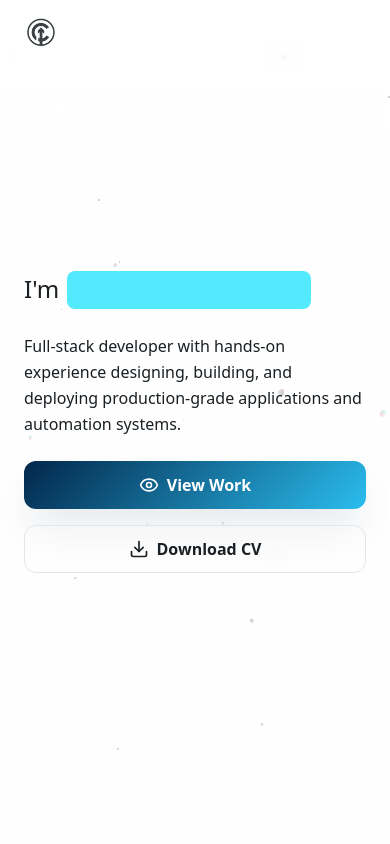
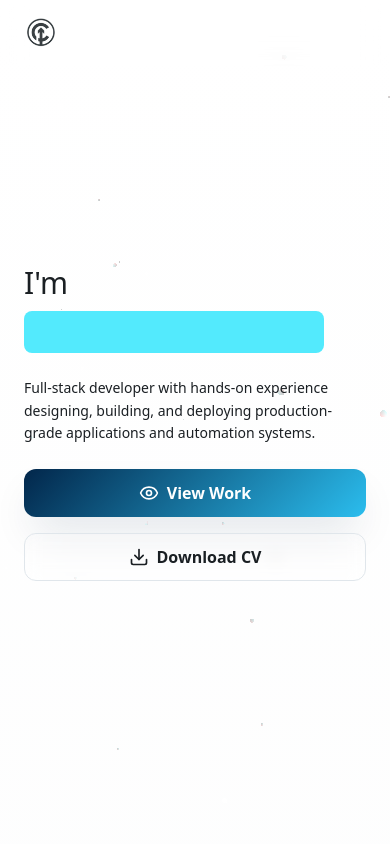
Before and after one commit to OMCSB/omcsb.github.io, a React (Vite) app: page / in a window 390 px wide. Shown: the top 844 px of the page. Built offline with nearby package versions, Linux system fonts and the light colour scheme; the HTML template or start-up script is replaced by a standard one.

Commit message:
feat: Update responsive font sizes

```diff
--- a/src/components/Hero.tsx
+++ b/src/components/Hero.tsx
@@ -41,7 +41,7 @@ export const Hero = () => {
           initial={{ y: 30, opacity: 0 }}
           animate={{ y: 0, opacity: 1 }}
           transition={{ duration: 0.8, delay: 0.4 }}
-          className="flex flex-row flex-wrap text-2xl sm:text-3xl md:text-5xl gap-2 mb-6 text-center sm:text-left"
+          className="flex flex-row flex-wrap text-3xl sm:text-4xl md:text-6xl gap-2 mb-6 text-center sm:text-left"
         >
           <LayoutGroup>
             <p className="py-0.5 sm:py-1 md:py-2">I'm</p>
@@ -64,7 +64,7 @@ export const Hero = () => {
           initial={{ y: 30, opacity: 0 }}
           animate={{ y: 0, opacity: 1 }}
           transition={{ duration: 0.8, delay: 0.6 }}
-          className="max-w-2xl text-base sm:text-lg leading-relaxed text-left mx-auto sm:mx-0"
+          className="max-w-2xl text-sm sm:text-lg leading-relaxed text-left mx-auto sm:mx-0"
         >
           <p className="mb-3">
             Full-stack developer with hands-on experience designing, building,
```
